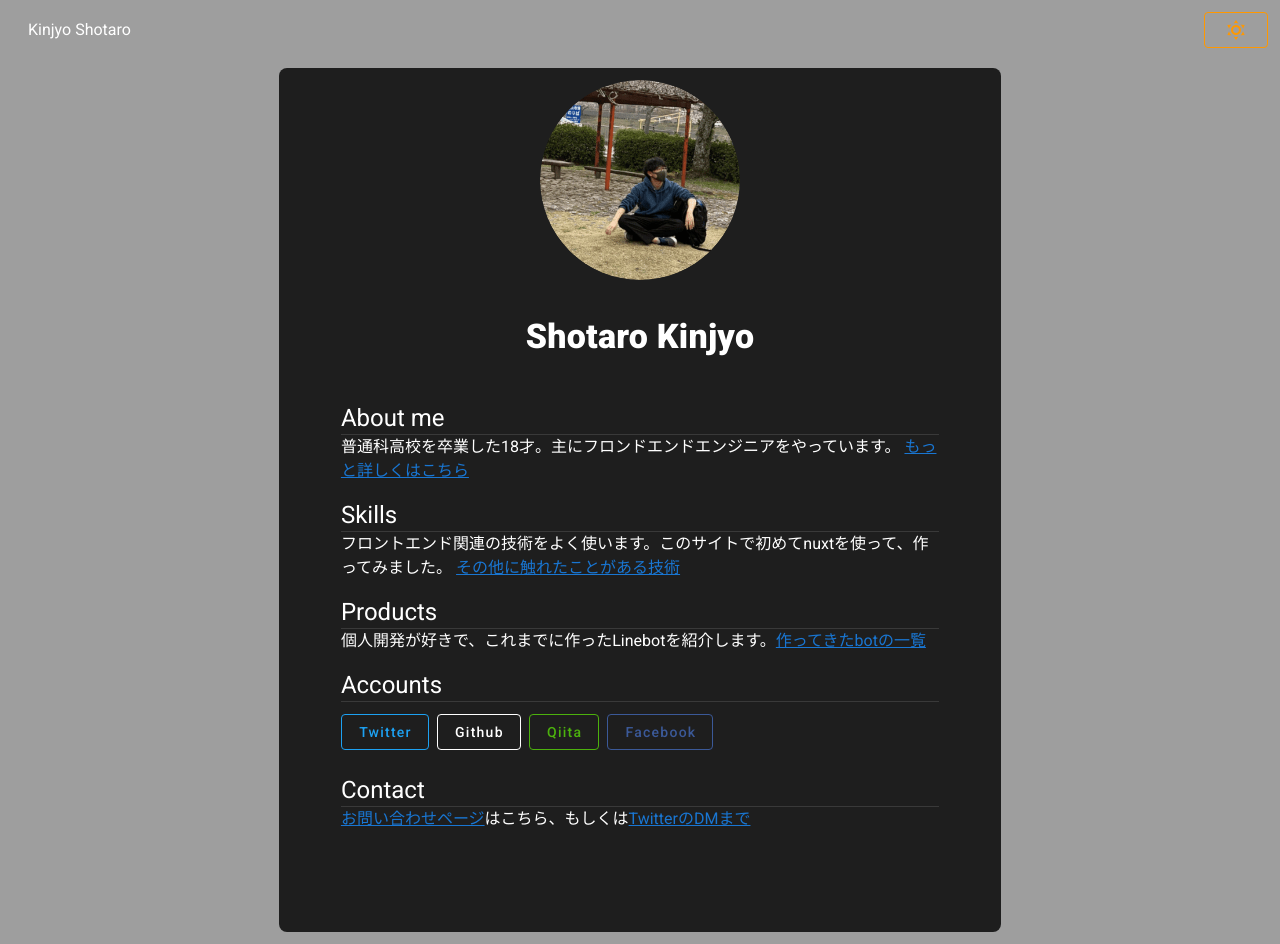
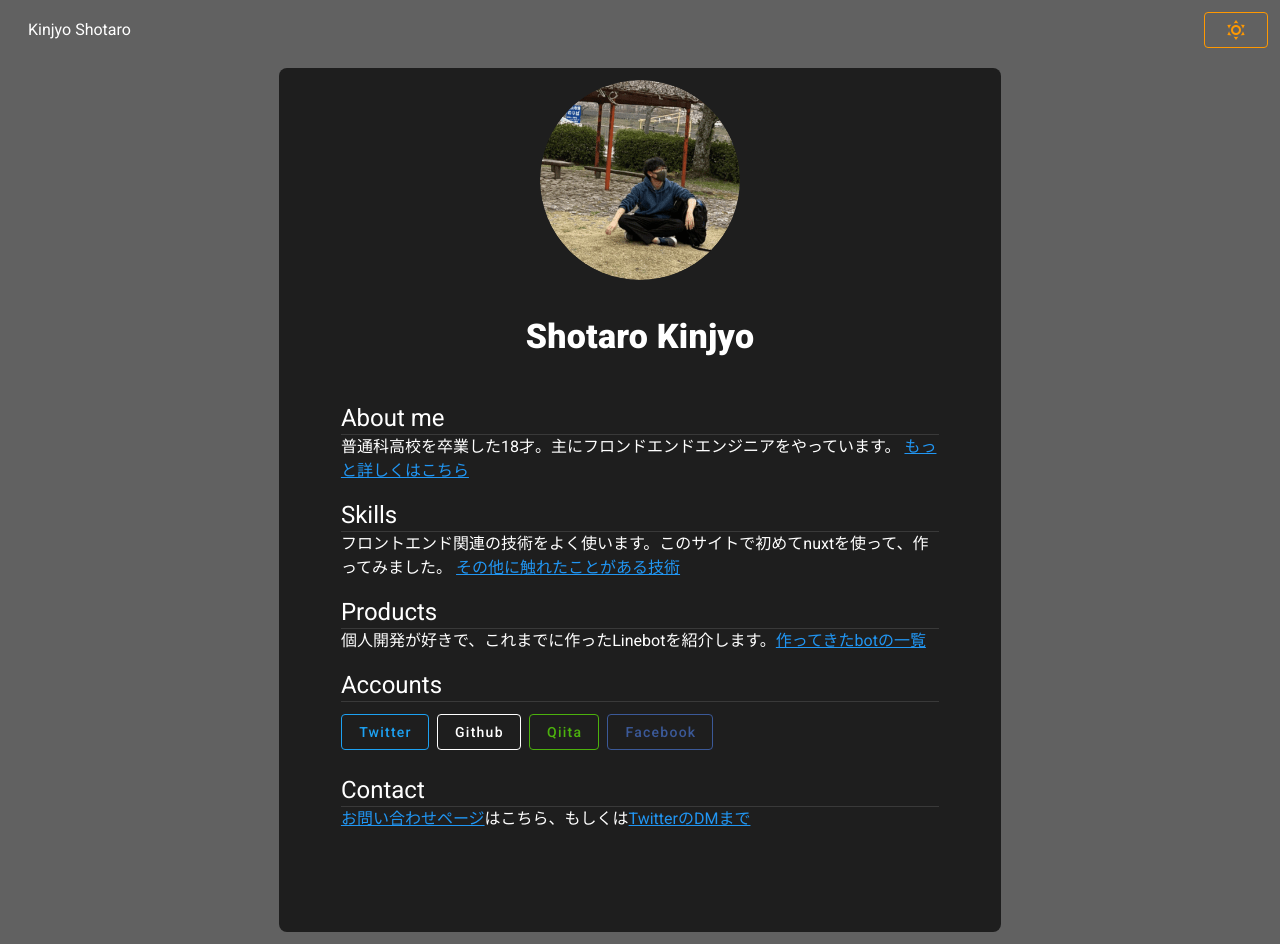
Before and after one commit to kinjo1130/nuxt-portfolio, a Nuxt app: page / in a window 1280 px wide. Built offline with nearby package versions, Linux system fonts and the light colour scheme.

Commit message:
リンクの色変更

```diff
--- a/nuxt.config.js
+++ b/nuxt.config.js
@@ -62,7 +62,7 @@ export default {
           accent: colors.grey.darken3,
           secondary: colors.amber.darken3,
           info: colors.teal.lighten1,
-          warning: colors.amber.base,
+          warning: "#F44537",
           error: colors.deepOrange.accent4,
           success: colors.green.accent3,
 
--- a/pages/index.vue
+++ b/pages/index.vue
@@ -1,5 +1,5 @@
 <template>
-  <v-app class="grey">
+  <v-app class="grey darken-2">
     <v-container fluid>
       <v-content>
         <v-flex>
@@ -56,13 +56,13 @@
                       <v-divider></v-divider>
                       <p>
                         普通科高校を卒業した18才。主にフロンドエンドエンジニアをやっています。
-                        <nuxt-link to="/about">もっと詳しくはこちら</nuxt-link>
+                        <nuxt-link to="/about" class="blue--text text--darken-5">もっと詳しくはこちら</nuxt-link>
                       </p>
                       <span class="text-h5">Skills</span>
                       <v-divider></v-divider>
                       <p>
                         フロントエンド関連の技術をよく使います。このサイトで初めてnuxtを使って、作ってみました。
-                        <nuxt-link to="/skills"
+                        <nuxt-link to="/skills" class="blue--text text--darken-5"
                           >その他に触れたことがある技術</nuxt-link
                         >
                       </p>
@@ -70,7 +70,7 @@
                       <v-divider></v-divider>
                       <p>
                         個人開発が好きで、これまでに作ったLinebotを紹介します。<nuxt-link
-                          to="/products"
+                          to="/products" class="blue--text text--darken-5"
                           >作ってきたbotの一覧</nuxt-link
                         >
                       </p>
@@ -122,9 +122,10 @@
                       <span class="text-h5"> Contact </span>
                       <v-divider></v-divider>
                       <p>
-                        <nuxt-link to="/contact">お問い合わせページ</nuxt-link
+                        <nuxt-link to="/contact" class="blue--text text--darken-5">お問い合わせページ</nuxt-link
                         >はこちら、もしくは<a
                           href=""
+                          class="blue--text text--darken-5"
                           @click="
                             LinkClick(
                               'https://twitter.com/messages/865937877271625729-865937877271625729?text='
--- a/pages/products.vue
+++ b/pages/products.vue
@@ -28,7 +28,7 @@
               <v-sheet min-height="70vh" rounded="lg">
                 <v-row class="d-flex justify-center">
                   <v-col cols="10" xl="10" lg="10" md="10" sm="10" class="d-flex flex-column">
-                    <nuxt-link to="/" class="mb-3">トップへ戻る</nuxt-link>
+                    <nuxt-link to="/" class="mb-3 blue--text text--darken-5" >トップへ戻る</nuxt-link>
                     <span class="text-h5">Products</span>
                     <v-divider></v-divider>
                     <span class="mt-5">これまでに作ってきたbot一覧です。</span>
@@ -37,6 +37,8 @@
                       <a
                         @click="jumpLink('https://line.me/R/ti/p/%40585uvlbh')"
                         class="text-h6"
+
+
                         >位置情報天気予報bot</a
                       >
                       <p class="mb-5">
```
